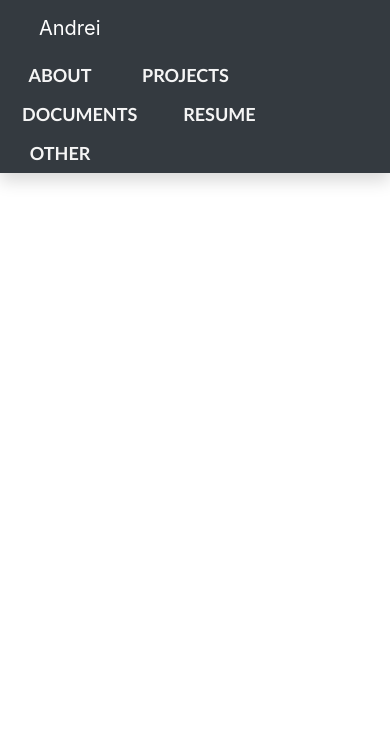
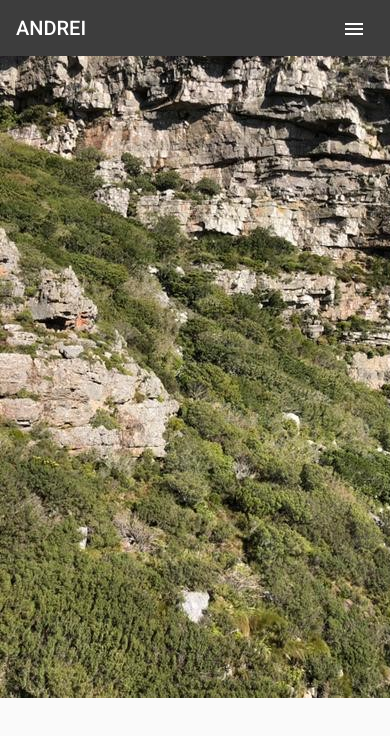
Before and after one commit to Abeilles14/website_andrei, an Angular app in the folder andrei/: page /about in a window 390 px wide. Shown: the top 736 px of the page. Built offline with nearby package versions, Linux system fonts and the light colour scheme.

Commit message:
added material libraries, fixed responsive toolbar and sidenav

```diff
--- a/andrei/angular.json
+++ b/andrei/angular.json
@@ -24,9 +24,10 @@
               "src/assets"
             ],
             "styles": [
+              "./node_modules/@angular/material/prebuilt-themes/indigo-pink.css",
               "src/styles.css",
               "node_modules/bootstrap/dist/css/bootstrap.min.css",
-              "assets/fonts/customfonts.css"
+              "src/assets/fonts/customfonts.css"
             ],
             "scripts": []
           },
@@ -90,6 +91,7 @@
               "src/assets"
             ],
             "styles": [
+              "./node_modules/@angular/material/prebuilt-themes/indigo-pink.css",
               "src/styles.css"
             ],
             "scripts": []
@@ -121,6 +123,7 @@
           }
         }
       }
-    }},
+    }
+  },
   "defaultProject": "andrei"
 }
--- a/andrei/package.json
+++ b/andrei/package.json
@@ -12,10 +12,13 @@
   "private": true,
   "dependencies": {
     "@angular/animations": "~9.1.3",
+    "@angular/cdk": "^9.2.1",
     "@angular/common": "~9.1.3",
     "@angular/compiler": "~9.1.3",
     "@angular/core": "~9.1.3",
+    "@angular/flex-layout": "^9.0.0-beta.29",
     "@angular/forms": "~9.1.3",
+    "@angular/material": "^9.2.1",
     "@angular/platform-browser": "~9.1.3",
     "@angular/platform-browser-dynamic": "~9.1.3",
     "@angular/router": "~9.1.3",
--- a/andrei/src/app/app.component.css
+++ b/andrei/src/app/app.component.css
@@ -13,6 +13,25 @@
     outline: none;
 }
 
+.menu-icon {
+    color: white;
+}
+.menu-icon:hover {
+    color:rgba(255, 255, 255, 0.7)
+}
+
+.flexExpand {
+    flex: 1 1 auto;
+}
+
+.flexSpaceBetween {
+    justify-content: space-between;
+}
+
+.bg-nav {
+    background-color: rgba(40, 40, 40, 0.9);
+}
+
 .toolbarlogo {
     font-family: cursive;
 }
--- a/andrei/src/app/app.component.html
+++ b/andrei/src/app/app.component.html
@@ -1,16 +1,33 @@
-<div>
-    <nav class="navbar navbar-dark fixed-top bg-dark flex-md-nowrap p-0 shadow">
-            <a class="navbar-brand col-sm-4 col-md-3 mr-0 ml-4 mt-2 mb-2 " href="#">Andrei</a>
+<mat-toolbar class="bg-nav">
+    <mat-toolbar-row>
+        <span class="flexExpand" style="color:white">ANDREI</span>
+        <div fxShow="true" fxHide.lt-md>
+            <!-- The following menu items will be hidden on both SM and XS screen sizes -->
             <ul class="nav flex=column">
                 <li *ngFor="let navItem of navItems">
                     <button type="button" class="toolbarbtn" (click)="navTo(navItem)">{{navItem.name}}</button>
                 </li>
             </ul>
-    </nav>
+        </div>
+        <!-- displays sidenav button when screen small-->
+        <span class="flexExpand"></span>
+        <button mat-icon-button (click)="sidenav.toggle()" fxShow="true" fxHide.gt-sm>
+            <mat-icon class="menu-icon">menu</mat-icon>
+        </button>
+    </mat-toolbar-row>
+</mat-toolbar>
 
-    <div style="margin-top:130px; height: calc(100vh - 40px);" class="container-fluid">
-        <div style="margin-top:130px; height: calc(100vh - 40px);" class="row">
+<!-- side nav toggle-->
+<mat-sidenav-container fxFlexFill>
+    <mat-sidenav #sidenav class="bg-nav" position="end">
+        <mat-nav-list>
+            <mat-icon class="menu-icon" (click)="sidenav.toggle()" href="" mat-list-item>close</mat-icon>
+            <ul *ngFor="let navItem of navItems">
+                <button type="button" class="toolbarbtn" (click)="navTo(navItem)">{{navItem.name}}</button>
+            </ul>
+        </mat-nav-list>
+    </mat-sidenav>
+    <mat-sidenav-content fxFlexFill>
         <router-outlet></router-outlet>
-        </div>
-    </div>
-</div>
+    </mat-sidenav-content>
+</mat-sidenav-container>
--- a/andrei/src/app/app.component.ts
+++ b/andrei/src/app/app.component.ts
@@ -18,7 +18,7 @@ export class AppComponent implements OnInit{
       rout: '/projects'
     },
     {
-      name: 'Documents',
+      name: 'Files',
       rout: '/documents'
     },
     {
--- a/andrei/src/app/components/about/about.component.html
+++ b/andrei/src/app/components/about/about.component.html
@@ -1 +1 @@
-<p>about works!</p>
+<img class = "fullBg" [src] = "intro.image">
--- a/andrei/src/app/components/about/about.component.ts
+++ b/andrei/src/app/components/about/about.component.ts
@@ -6,6 +6,12 @@ import { Component, OnInit } from '@angular/core';
   styleUrls: ['./about.component.css']
 })
 export class AboutComponent implements OnInit {
+  intro = {
+    title: 'Isabelle Andre',
+    subtitle: 'Electrical Engineering Student',
+    content: 'University of British Columbia',
+    image: 'assets/images/about_bkg.jpg'
+  };
 
   constructor() { }
 
--- a/andrei/src/index.html
+++ b/andrei/src/index.html
@@ -6,8 +6,10 @@
   <base href="/">
   <meta name="viewport" content="width=device-width, initial-scale=1">
   <link rel="icon" type="image/x-icon" href="favicon.ico">
+  <link href="https://fonts.googleapis.com/css?family=Roboto:300,400,500&display=swap" rel="stylesheet">
+  <link href="https://fonts.googleapis.com/icon?family=Material+Icons" rel="stylesheet">
 </head>
-<body>
+<body class="mat-typography">
   <app-root></app-root>
 </body>
 </html>
--- a/andrei/src/styles.css
+++ b/andrei/src/styles.css
@@ -1 +1,4 @@
 /* You can add global styles to this file, and also import other style files */
+
+html, body { height: 100%; }
+body { margin: 0; font-family: Roboto, "Helvetica Neue", sans-serif; }
```
Also changed, not shown: andrei/src/app/app.module.ts (+17 -2 lines), andrei/src/assets/images/about_bkg.jpg (added), 1 other file (tests, documents, lock files or other folders). Lines whose indentation alone changed are shown as unchanged.
